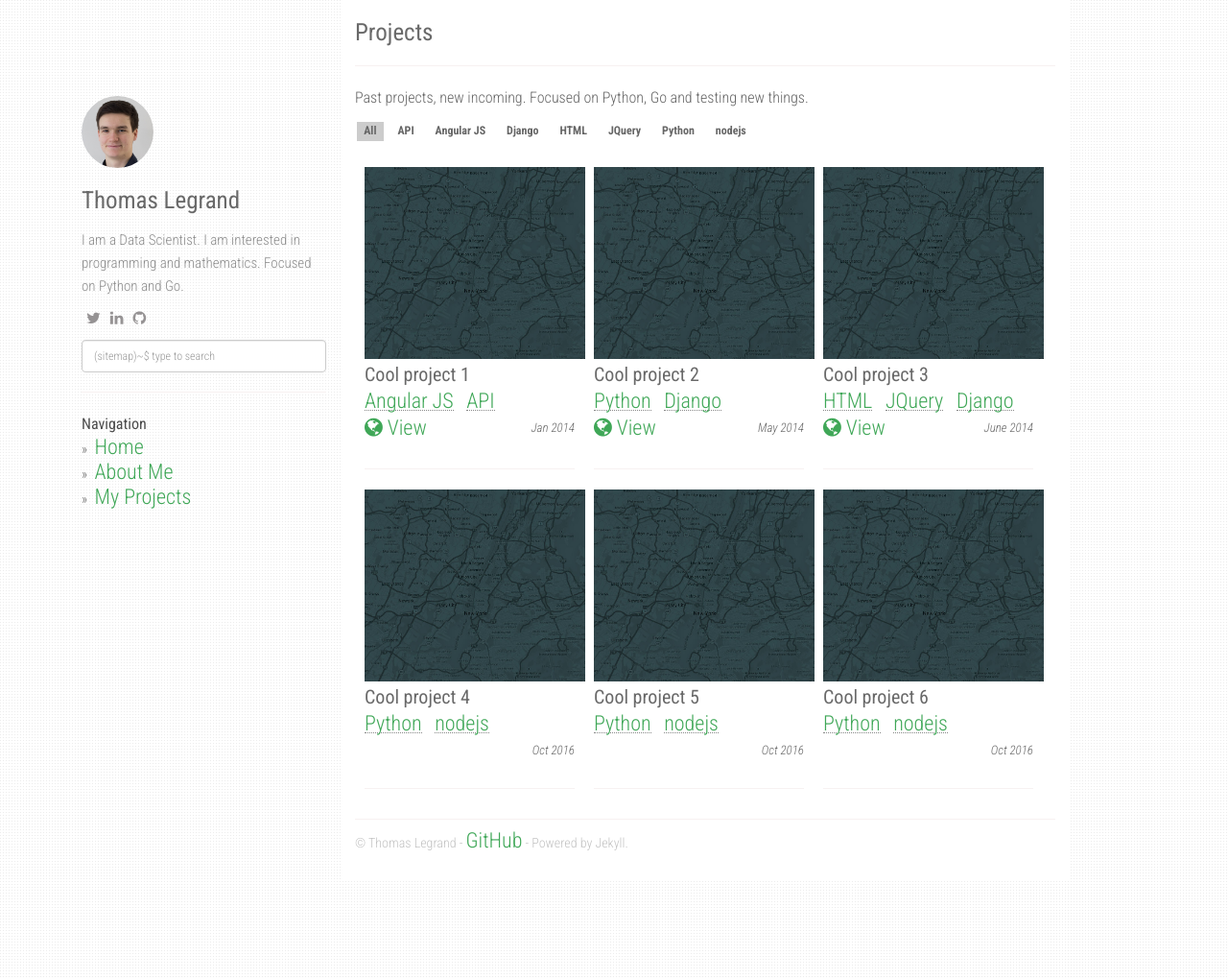
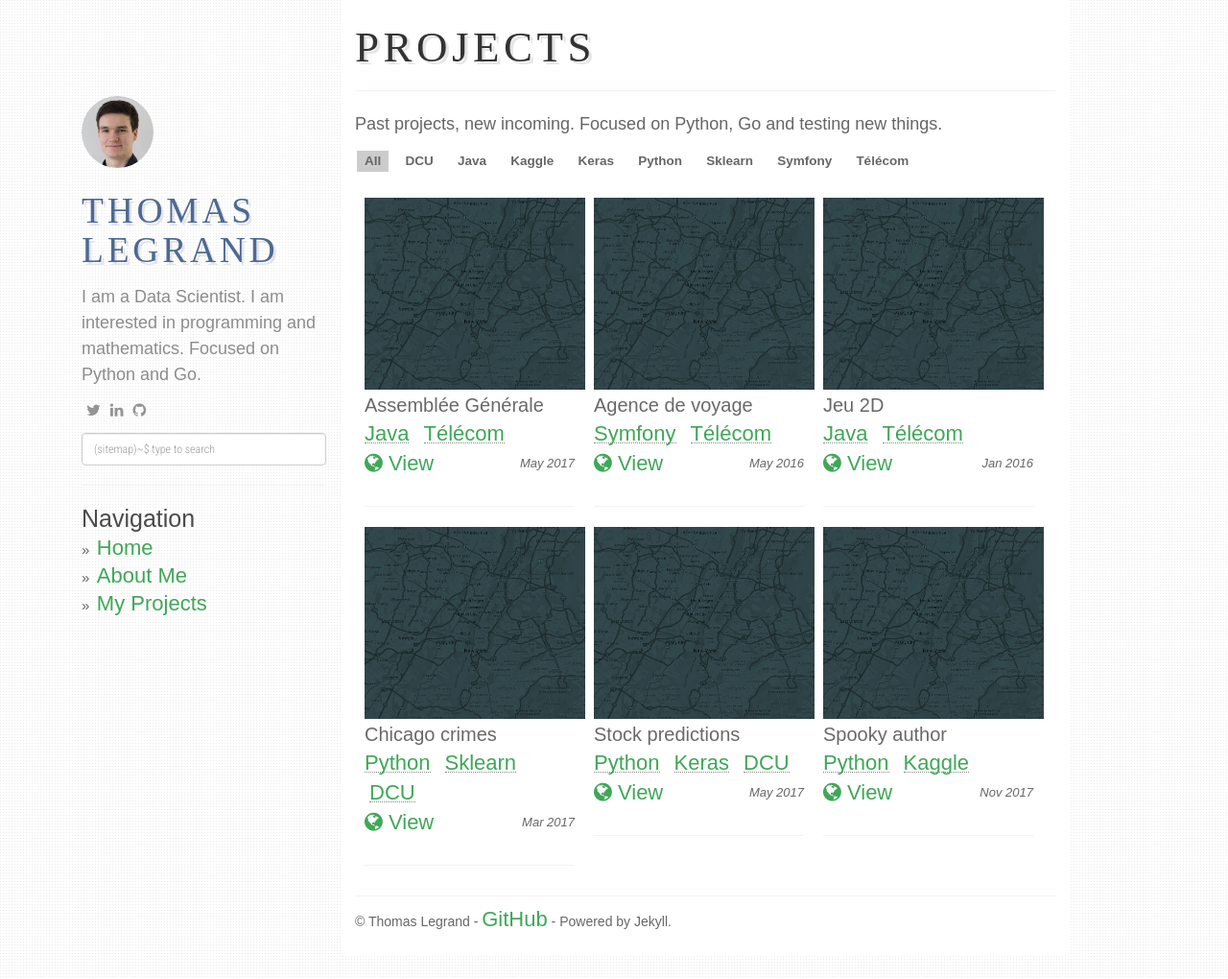
Before and after one commit to DnzzL/dnzzl.github.io, a Jekyll site: the page built from projects.md, in a window 1280 px wide and 1020 px high. Shown: the whole window at 96% size. Built offline with Jekyll 4.4.1, drawn with Linux system fonts in a browser that asks for light colours; nearby versions of some CDN libraries.

Commit message:
add projects

```diff
--- a/_data/projects.json
+++ b/_data/projects.json
@@ -1,42 +1,50 @@
 [
 	{
-		"slug": "cool-project",
-		"name": "Cool project 1",
+		"slug": "assemblee-generale",
+		"name": "Assemblée Générale",
 		"image": "placeholder.jpg",
-		"url": "https://www.google.com",
-		"date": "Jan 2014",
-		"tags": ["Angular JS","API"]
+		"url": "https://github.com/DnzzL/Assemblee-Generale",
+		"date": "May 2017",
+		"tags": ["Java","Télécom"]
 	},
 	{
-		"name": "Cool project 2",
+		"slug": "agence-voyage",
+		"name": "Agence de voyage",
 		"image": "placeholder.jpg",
-		"url": "#",
-		"date": "May 2014",
-		"tags": ["Python","Django"]
+		"url": "https://github.com/DnzzL/Agence-voyage",
+		"date": "May 2016",
+		"tags": ["Symfony", "Télécom"]
 	},
 	{
-		"name": "Cool project 3",
+		"slug": "jeu-2d",
+		"name": "Jeu 2D",
 		"image": "placeholder.jpg",
-		"url": "#",
-		"date": "June 2014",
-		"tags": ["HTML","JQuery","Django"]
+		"url": "https://github.com/DnzzL/Jeu-2D",
+		"date": "Jan 2016",
+		"tags": ["Java", "Télécom"]
 	},
 	{
-		"name": "Cool project 4",
+		"slug": "chicago-crimes",
+		"name": "Chicago crimes",
 		"image": "placeholder.jpg",
-		"date": "Oct 2016",
-		"tags": ["Python","nodejs"]
+		"url": "https://github.com/DnzzL/Chicago-Crimes-Dataset",
+		"date": "Mar 2017",
+		"tags": ["Python", "Sklearn", "DCU"]
 	},
 	{
-		"name": "Cool project 5",
+		"slug": "stock-predictions",
+		"name": "Stock predictions",
 		"image": "placeholder.jpg",
-		"date": "Oct 2016",
-		"tags": ["Python","nodejs"]
+		"url": "https://github.com/DnzzL/dow_jones_prediction",
+		"date": "May 2017",
+		"tags": ["Python", "Keras", "DCU"]
 	},
 	{
-		"name": "Cool project 6",
+		"slug": "spooky-author",
+		"name": "Spooky author",
 		"image": "placeholder.jpg",
-		"date": "Oct 2016",
-		"tags": ["Python","nodejs"]
+		"url": "https://www.kaggle.com/tlegrand/happy-halloween",
+		"date": "Nov 2017",
+		"tags": ["Python", "Kaggle"]
 	}
 ]
--- /dev/null
+++ b/_project/agence-voyage.md
@@ -0,0 +1,28 @@
+---
+layout: project_single
+title:  "Agence de voyage"
+slug: "agence-voyage"
+---
+
+## Contexte du projet
+
+Projet informatique en équipe dans le cadre du cursus de Télécom SudParis.
+
+## But
+
+L'objectif de ce mini-projet est de travailler sur la création d'une application nouvelle, avec les technologies découvertes (HTML, Symfony, PHP, Twig, Doctrine, CSS, Bootstrap, autorisations, ...). Ce mini-projet a été conçu afin de se placer dans un contexte fictif simulant, de façon très simplifiée, le rôle d'une équipe de développement Web au sein d'un prestataire de service (SSII) en charge du développement d'une application Web de type "catalogue / vitrine en ligne" pour un client. Nous avons joué le rôle d'un binôme de développeurs Web au sein de l'équipe de la SSII.
+
+## Approche
+
+1.    Lire le cahier des charges du "client" pour avoir une vue globale du projet
+2.    Prendre connaissance de la coquille vide fournie pour faciliter le commencement du projet et éviter l'aspect paramétrisation
+3.    Réflexion autour du sketch de l'application web (layout et architecture des pages)
+4.    Programmation de l'application web en utilisant Bootstrap, Symfony et son moteur de template Twig et en suivant un modèle MVC
+
+## Conclusion
+
+Il était intéressant de se mettre dans la peau d'un développeur d'une SSII, de répondre aux besoins formulés dans le cahier des charges et de proposer une solution avec une plus grande part d'autonomie en terme de créativité par rapport aux projets habituels. De plus, j'ai personnellement apprécié travailler avec les technologies web et cela m'a donné envie de découvrir le Javascript par la suite. Dans ce milieu il apparaît d'autant plus nécessaire de ne pas "réinventer la roue" et d'utiliser des templates libre de droit ou des bibliothèques permettant d'accélérer le développement et rendre le site responsive. Compte-tenu du temps alloué (3x3h), nous étions assez satisfaits du résultat.
+
+## Auteurs
+
+Thomas Legrand R. P.
--- a/static/css/main.css
+++ b/static/css/main.css
@@ -1,10 +1,12 @@
 body {
-  font-family: "Roboto Condensed", Arial, sans-serif;
   background: url("/static/img/subtle_dots.png");
   line-height: 1.5em;
   font-weight: 300;
-  font-size: 16px;
+  font-size: 20px;
   color: #666;
+  font-family: 'Orienta', sans-serif;
+  font-size: 18px;
+  margin: 0 0 24px;
 }
 hr {
   margin-top: 20px;
@@ -23,12 +25,30 @@ h1, h2, h3 {
   font-weight: normal;
 }
 h1 {
+  color: #333;
   margin-bottom: 10px;
-  font-size: 25px;
+  font-family: 'EB Garamond', serif;
+  font-size: 2.5em;
+  text-transform: uppercase;
+  letter-spacing: 0.1em;
+  display: block;
+  font-style: normal;
+  padding-top: 0.1em;
+  text-shadow: 0.07em 0.07em 0 rgba(0, 0, 0, 0.1);
 }
 h2, h3 {
   margin-bottom: 5px;
 }
+h2 {
+  color: #333;
+  font-family: 'Lato', sans-serif;
+  font-size: 40px;
+  font-weight: 300;
+  line-height: 58px;
+  margin: 0 0 10px;
+}
+
+
 a, a:link, a:active {
   font-size: 22px;
   margin-bottom: 3px;
@@ -77,25 +97,30 @@ footer {
   margin-top: 10px;
   margin-bottom: 3em;
   padding-top: 10px;
-  color: #C2C2C2;
+  color: #666;
   font-size: 14px;
   bottom: 0;
   padding-bottom: 10px;
 }
 
 /* Left column */
+h1.author-name {
+  color: #4C6A92;
+}
+
 div.col-sm-3 {
   margin-top: 100px;
   font-size: 15px;
   color: #666;
 }
 div.col-sm-3 strong {
-  font-size: 16px;
+  font-size: 25px;
   color: #4A4A4A;
   font-weight: normal;
 }
 div.col-sm-3 div.profile-about {
   margin-top: 15px;
+  font-size: 18px;
   color: #8C8C8C;
 }
 div.col-sm-3 img.profile-avatar {
```
Also changed, not shown: _project/assemblee-generale.md (added, +45 -0 lines), _project/cool-project.md (deleted, +0 -6 lines), _project/jeu-2d.md (added, +25 -0 lines), about.md (+3 -3 lines).
